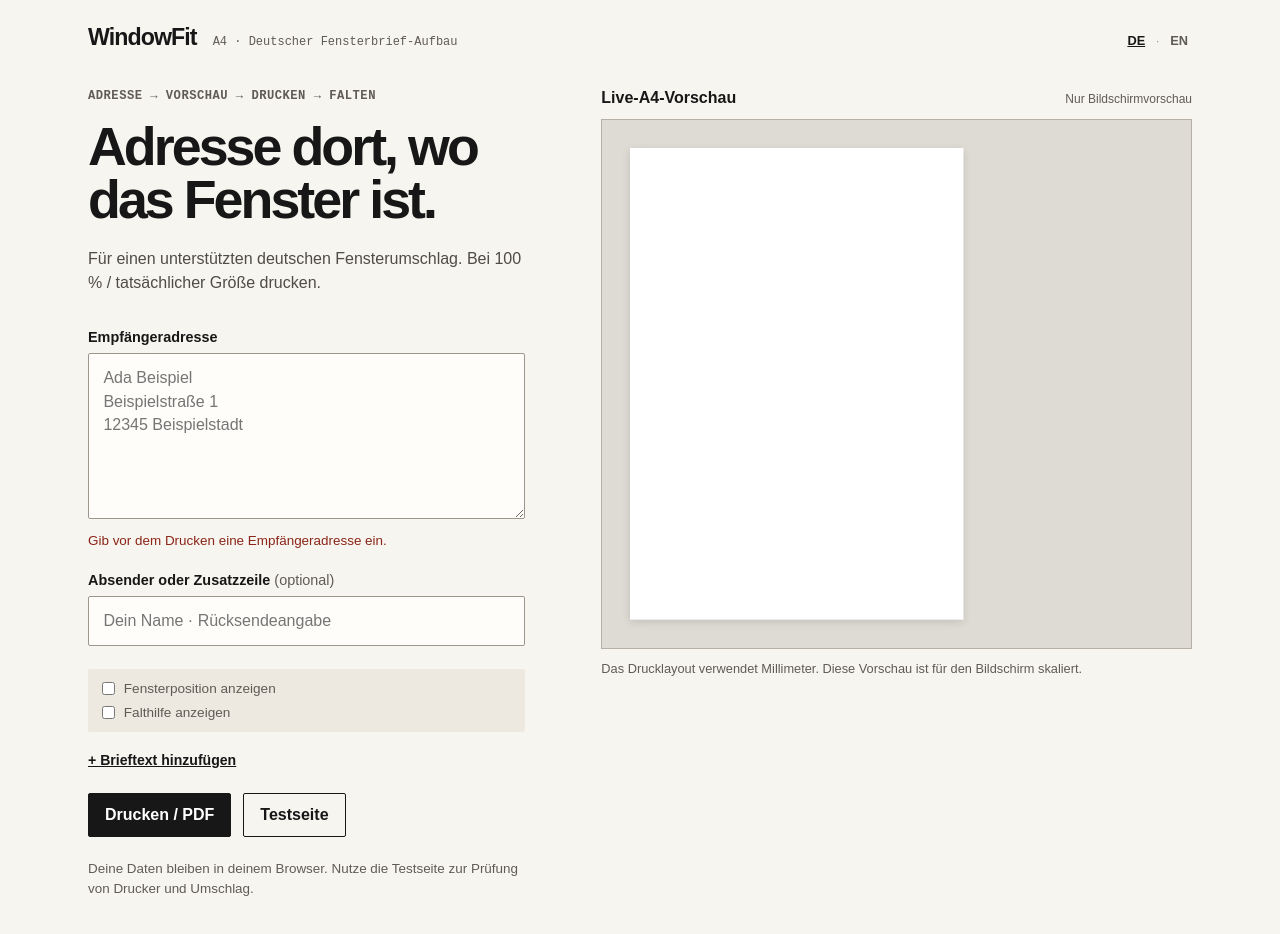
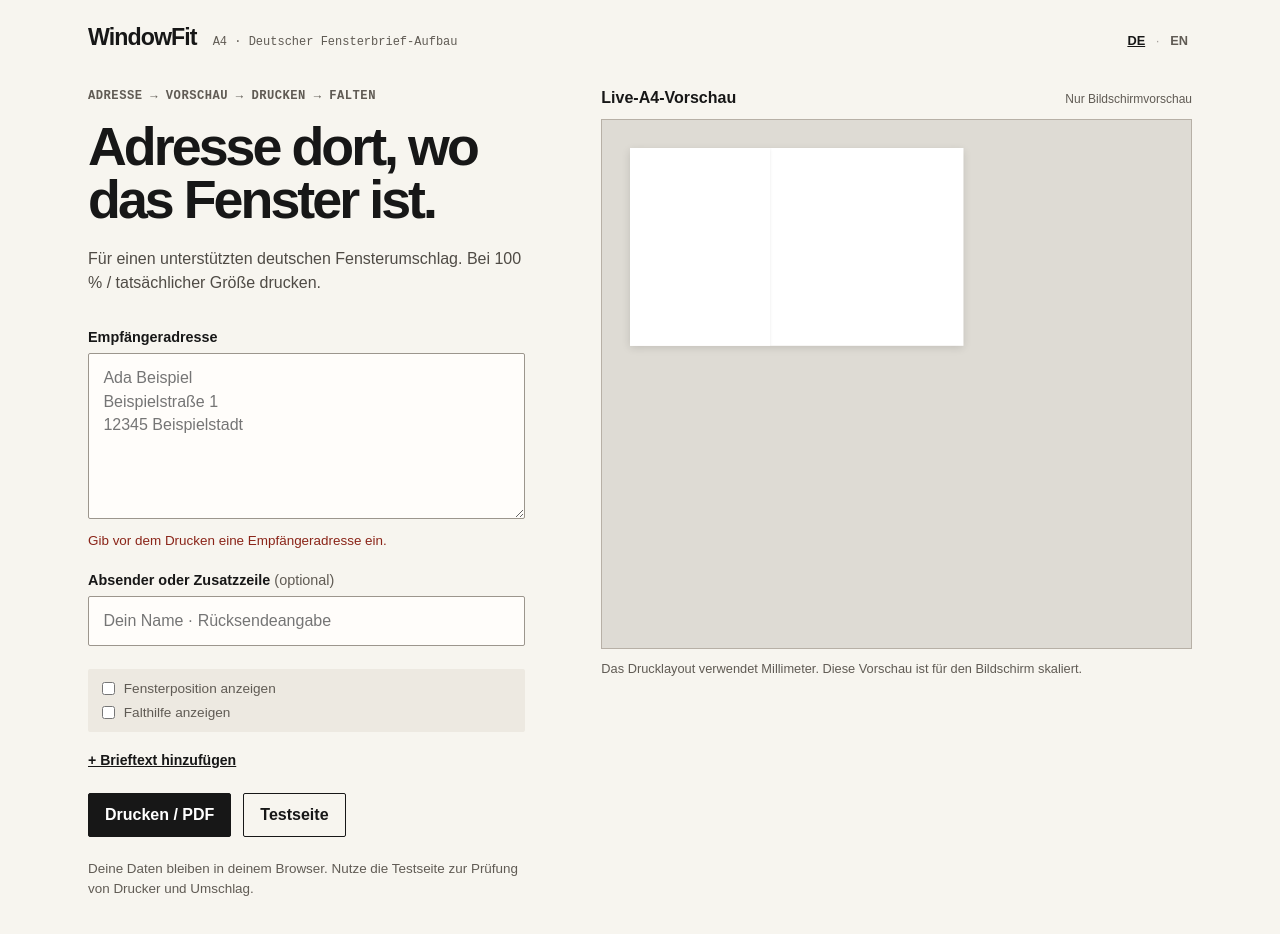
Before and after one commit to debother/WindowFit, a React (Vite) app: page / in a window 1280 px wide. Shown: the top 934 px of the page. Built offline with nearby package versions, Linux system fonts and the light colour scheme.

Commit message:
fix: preview complete multi-page letters

```diff
--- a/src/App.tsx
+++ b/src/App.tsx
@@ -129,8 +129,10 @@ export default function App() {
 
   const recipientRef = useRef<HTMLDivElement>(null);
   const senderRef = useRef<HTMLDivElement>(null);
+  const measureRef = useRef<HTMLDivElement>(null);
   const [recipientOverflows, setRecipientOverflows] = useState(false);
   const [senderOverflows, setSenderOverflows] = useState(false);
+  const [previewPageCount, setPreviewPageCount] = useState(1);
 
   const t = translations[lang];
 
@@ -157,7 +159,17 @@ export default function App() {
     const senderNode = senderRef.current;
     setRecipientOverflows(Boolean(recipientNode && hasVisualOverflow(recipientNode)));
     setSenderOverflows(Boolean(senderNode && hasVisualOverflow(senderNode)));
-  }, [recipient, sender]);
+
+    const measureNode = measureRef.current;
+    if (measureNode) {
+      const pageHeightPx = (PRINT_GEOMETRY.paper.heightMm * 96) / 25.4;
+      const scrollH = measureNode.scrollHeight;
+      const pages = Math.max(1, Math.ceil((scrollH - 2) / pageHeightPx));
+      setPreviewPageCount(pages);
+    } else {
+      setPreviewPageCount(1);
+    }
+  }, [recipient, sender, placeDate, subject, letterText, showLetter, lang]);
 
   function openPrint(mode: PrintMode) {
     setPrintMode(mode);
@@ -325,6 +337,23 @@ export default function App() {
             <span>{t.previewScreenOnly}</span>
           </div>
           <div className="preview-scale">
+            <div className="preview-sheets">
+              {Array.from({ length: previewPageCount }, (_, pageIndex) => (
+                <div key={pageIndex} className="preview-sheet-wrapper">
+                  {previewPageCount > 1 && (
+                    <div className="preview-sheet-header" aria-hidden="true">
+                      <span>
+                        {lang === "de" ? `Seite ${pageIndex + 1}` : `Page ${pageIndex + 1}`}
+                      </span>
+                    </div>
+                  )}
+                  <div className="preview-sheet-viewport">
+                    <div
+                      className="preview-sheet-content"
+                      style={{
+                        transform: `translateY(calc(-${pageIndex * 297}mm))`,
+                      }}
+                    >
                       <PrintableDocument
                         mode="address"
                         recipient={recipient}
@@ -332,16 +361,34 @@ export default function App() {
                         placeDate={showLetter ? placeDate : undefined}
                         subject={showLetter ? subject : undefined}
                         letterText={showLetter ? letterText : undefined}
-              recipientRef={recipientRef}
-              senderRef={senderRef}
-              showWindowGuide={showWindowGuide}
-              showFoldGuide={showFoldGuide}
+                        recipientRef={pageIndex === 0 ? recipientRef : undefined}
+                        senderRef={pageIndex === 0 ? senderRef : undefined}
+                        showWindowGuide={pageIndex === 0 && showWindowGuide}
+                        showFoldGuide={pageIndex === 0 && showFoldGuide}
                         lang={lang}
                       />
+                    </div>
+                  </div>
+                </div>
+              ))}
+            </div>
           </div>
           <p className="preview-note">{t.previewNote}</p>
         </section>
       </main>
+
+      {/* Hidden offscreen unconstrained container for accurate layout measurement */}
+      <div className="print-measure no-print" aria-hidden="true" ref={measureRef}>
+        <PrintableDocument
+          mode="address"
+          recipient={recipient}
+          sender={sender}
+          placeDate={showLetter ? placeDate : undefined}
+          subject={showLetter ? subject : undefined}
+          letterText={showLetter ? letterText : undefined}
+          lang={lang}
+        />
+      </div>
 
       <div className="print-only">
         <PrintableDocument
--- a/src/styles.css
+++ b/src/styles.css
@@ -39,8 +39,17 @@ textarea, input { width:100%; border:1.5px solid #9c968d; border-radius:2px; bac
 .trust-note { margin-top:1.4rem; color:#605b54; font-size:.84rem; line-height:1.45; }
 .line-limit { margin:.55rem 0 0; color:#8a2418; font-size:.84rem; line-height:1.4; }
 .preview-panel { min-width:0; }.preview-heading { display:flex; justify-content:space-between; gap:1rem; align-items:baseline; margin:0 0 .75rem; }.preview-heading h2 { margin:0; font-size:1rem; }.preview-heading span { color:#605b54; font-size:.75rem; }
-.preview-scale { overflow:hidden; border:1px solid #b7b0a6; background:#dedbd4; padding:clamp(12px,3vw,28px); }.preview-scale .print-document { transform:scale(var(--preview-scale, .42)); transform-origin:top left; margin-bottom:calc(297mm * -.58); box-shadow:0 6px 20px #0002; height:var(--paper-height-mm); overflow:hidden; }
+.preview-scale { overflow:hidden; border:1px solid #b7b0a6; background:#dedbd4; padding:clamp(12px,3vw,28px); }
+.preview-sheets { display:flex; flex-direction:column; gap:clamp(16px,3vw,24px); align-items:flex-start; }
+.preview-sheet-wrapper { display:flex; flex-direction:column; gap:6px; width:calc(var(--paper-width-mm) * var(--preview-scale, .42)); }
+.preview-sheet-header { font:600 .75rem/1.2 ui-monospace, monospace; color:#605b54; text-transform:uppercase; letter-spacing:.04em; }
+.preview-sheet-viewport { width:var(--paper-width-mm); height:var(--paper-height-mm); overflow:hidden; position:relative; background:#fff; box-shadow:0 6px 20px #0002; transform:scale(var(--preview-scale, .42)); transform-origin:top left; margin-bottom:calc(var(--paper-height-mm) * (var(--preview-scale, .42) - 1)); }
+.preview-sheet-content { width:var(--paper-width-mm); position:relative; }
+.preview-sheet-content .print-document { min-height:var(--paper-height-mm); width:var(--paper-width-mm); position:relative; transform:none; margin-bottom:0; box-shadow:none; height:auto; overflow:visible; }
+.preview-scale .print-document { transform:scale(var(--preview-scale, .42)); transform-origin:top left; margin-bottom:calc(297mm * -.58); box-shadow:0 6px 20px #0002; }
 .preview-note { margin:.7rem 0 0; color:#605b54; font-size:.8rem; line-height:1.4; }
+.print-measure { position:absolute; visibility:hidden; pointer-events:none; left:-99999px; top:0; width:var(--paper-width-mm); min-height:var(--paper-height-mm); height:auto; }
+.print-measure .print-document { position:relative; width:var(--paper-width-mm); min-height:var(--paper-height-mm); height:auto; overflow:visible; background:#fff; }
 .print-document { position:relative; width:var(--paper-width-mm); min-height:var(--paper-height-mm); background:#fff; color:#000; }
 .print-address-field { position:absolute; left:var(--address-field-left-mm); top:var(--address-field-top-mm); width:var(--address-field-width-mm); height:var(--address-field-height-mm); border:0; }
 .address-content { width:100%; height:100%; position:relative; }.additional-zone { position:absolute; top:0; left:0; width:100%; height:var(--additional-zone-height-mm); overflow:hidden; }.recipient-zone { position:absolute; top:var(--additional-zone-height-mm); left:0; width:100%; height:var(--recipient-zone-height-mm); overflow:hidden; }
@@ -65,7 +74,7 @@ textarea, input { width:100%; border:1.5px solid #9c968d; border-radius:2px; bac
 @media print {
   @page { size:A4 portrait; margin:0; }
   html, body, #root, .app-shell { width:210mm; min-height:297mm; margin:0; padding:0; background:#fff; }
-  .no-print { display:none !important; }
+  .no-print { display:none !important; } .print-measure { display:none !important; }
   .print-only { display:block; }
   .print-document { width:210mm; min-height:297mm; display:block; page-break-after:auto; }
   .print-document--test { width:210mm; height:297mm; overflow:hidden; page-break-after:avoid; }
```
Also changed, not shown: 2 other files (tests, documents, lock files or other folders). Lines whose indentation alone changed are shown as unchanged.
